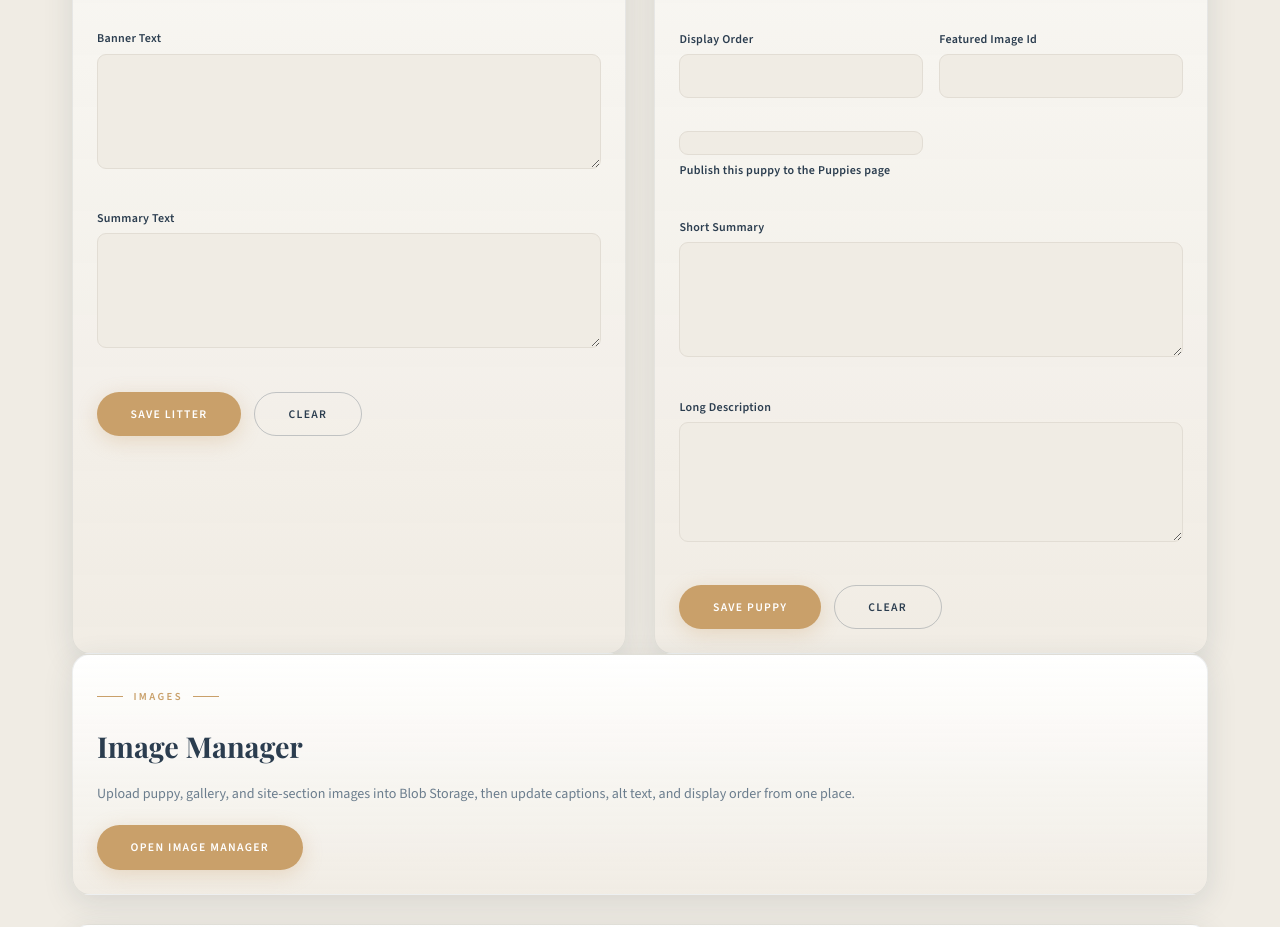
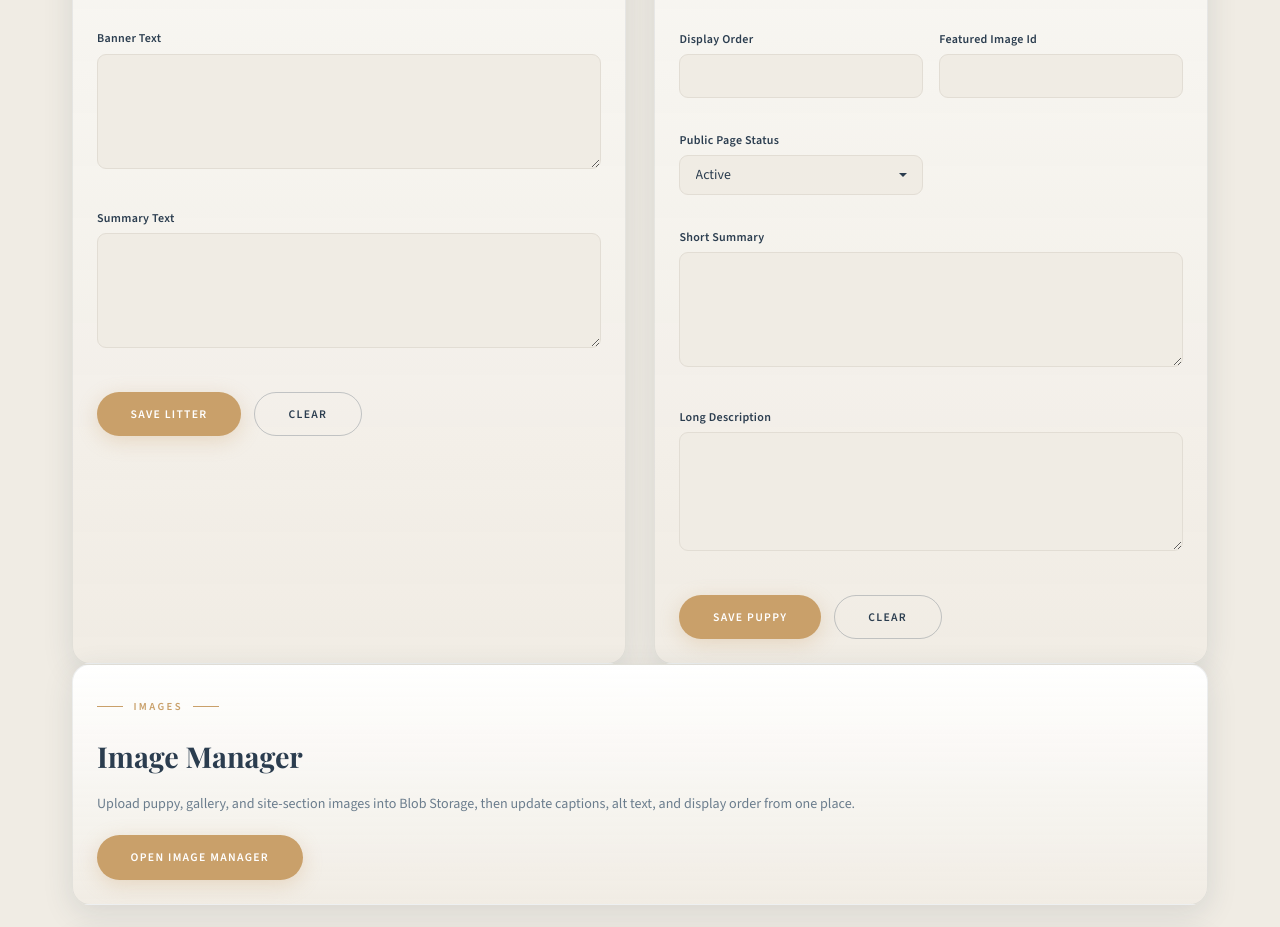
Before and after one commit to TFAIRCHI/FairchildDoodles, a plain HTML site: page admin/index.html in a window 1280 px wide. Shown: the part 1284-2211 px from the top of the page. Drawn offline with nearby package versions, Linux system fonts and the light colour scheme; no server answers.

Commit message:
Use active status selector for puppy publishing

```diff
--- a/admin/admin.js
+++ b/admin/admin.js
@@ -204,7 +204,7 @@
         puppyForm.reset();
         document.getElementById("puppyId").value = "";
         document.getElementById("puppyAvailabilityStatus").value = "available";
-        document.getElementById("puppyIsActive").checked = false;
+        document.getElementById("puppyActiveStatus").value = "inactive";
         if (state.currentLitterFilter) {
             puppyLitterId.value = state.currentLitterFilter;
         }
@@ -239,7 +239,7 @@
         document.getElementById("puppyFeaturedImageId").value = puppy.featuredImageId || "";
         document.getElementById("puppyShortSummary").value = puppy.shortSummary || "";
         document.getElementById("puppyLongDescription").value = puppy.longDescription || "";
-        document.getElementById("puppyIsActive").checked = Boolean(puppy.isActive);
+        document.getElementById("puppyActiveStatus").value = puppy.isActive ? "active" : "inactive";
         setFeedback(puppyFeedback, "Editing puppy: " + puppy.displayName, false);
         puppyForm.scrollIntoView({ behavior: "smooth", block: "start" });
     }
@@ -308,7 +308,7 @@
             featuredImageId: document.getElementById("puppyFeaturedImageId").value,
             shortSummary: document.getElementById("puppyShortSummary").value,
             longDescription: document.getElementById("puppyLongDescription").value,
-            isActive: document.getElementById("puppyIsActive").checked
+            isActive: document.getElementById("puppyActiveStatus").value === "active"
         };
     }
 
--- a/admin/index.html
+++ b/admin/index.html
@@ -188,11 +188,12 @@
                             <label for="puppyFeaturedImageId">Featured Image Id</label>
                             <input type="text" id="puppyFeaturedImageId">
                         </div>
-                        <div class="form-group form-group--checkbox">
-                            <label class="admin-checkbox">
-                                <input type="checkbox" id="puppyIsActive">
-                                <span>Publish this puppy to the Puppies page</span>
-                            </label>
+                        <div class="form-group">
+                            <label for="puppyActiveStatus">Public Page Status</label>
+                            <select id="puppyActiveStatus">
+                                <option value="active">Active</option>
+                                <option value="inactive">Inactive</option>
+                            </select>
                         </div>
                         <div class="form-group form-group--full">
                             <label for="puppyShortSummary">Short Summary</label>
```
